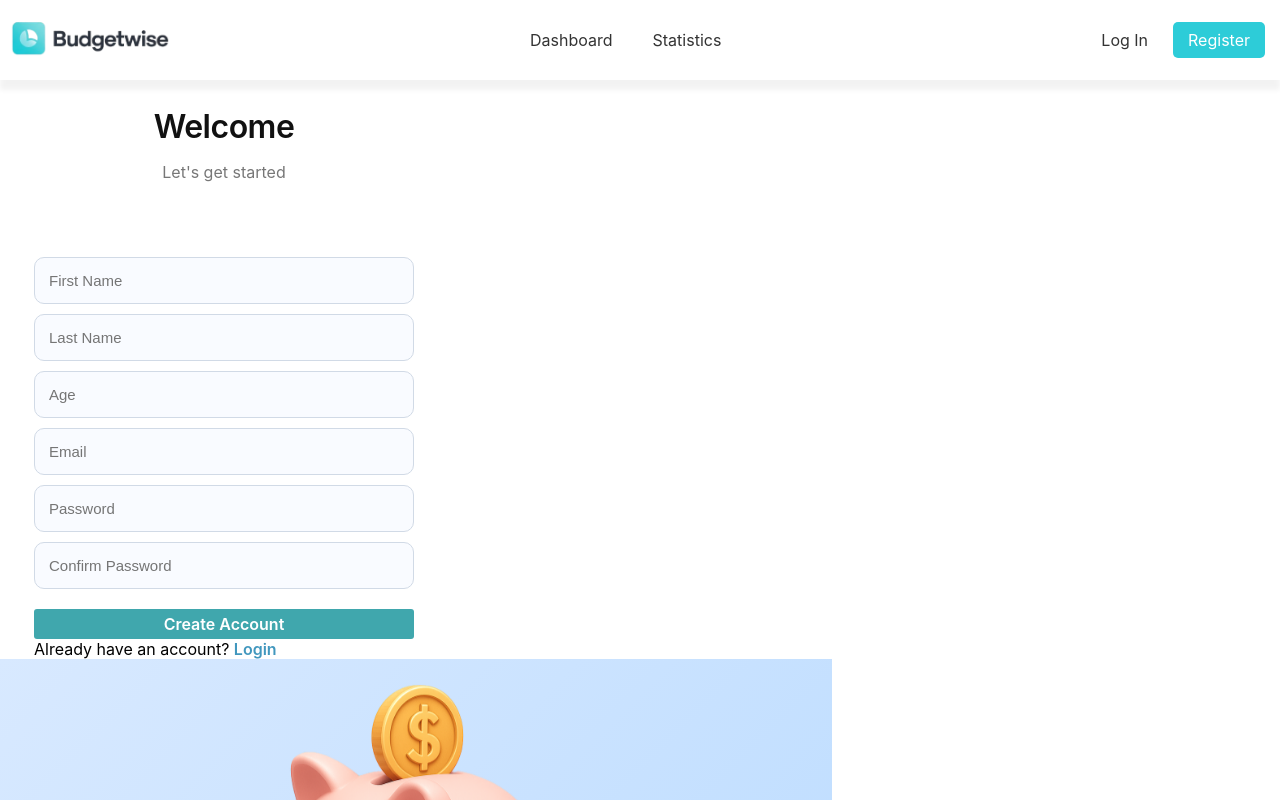
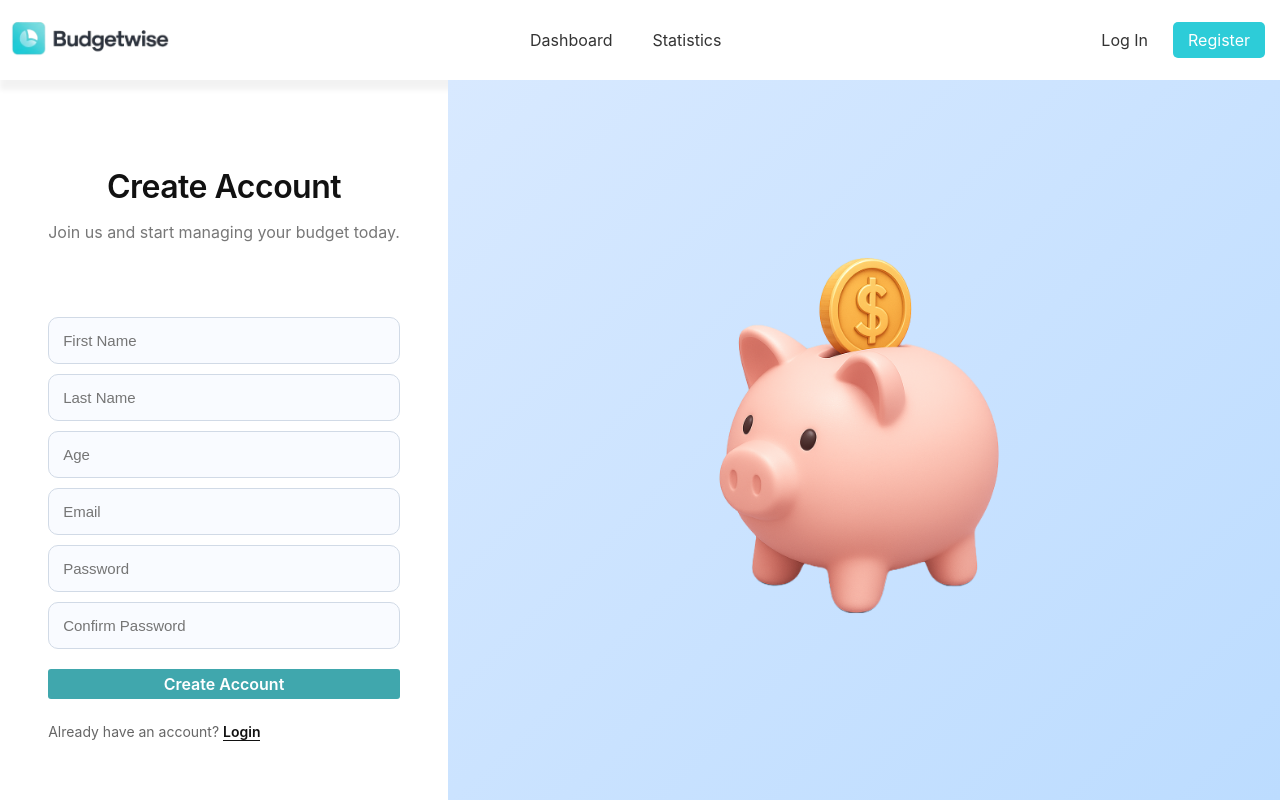
Before and after one commit to DZhivkovv/budgetwise, a React (Create React App) app in the folder frontend/: page /register in a window 1280 px wide. Shown: the top 800 px of the page. Built offline with nearby package versions, Linux system fonts and the light colour scheme; no server answers.

Commit message:
style: refactor registration page to match login layout and utility classes

```diff
--- a/frontend/src/pages/Registration/index.js
+++ b/frontend/src/pages/Registration/index.js
@@ -1,49 +1,46 @@
 import { Link } from 'react-router-dom';
-// Components
+import useRedirectIfAuthenticated from '../../hooks/useRedirectIfAuthenticated';
+
 import RegistrationForm from './RegistrationForm';
-// Hooks
-import useRedirectIfAuthenticated from '../../hooks/useRedirectIfAuthenticated';
-// Global CSS styles.
+
+import piggybank from '../../assets/piggybank.png';
 import '../../styles/forms.css';
 import '../../styles/images.css';
 import '../../styles/layout.css';
 import '../../styles/typography.css';
-// Page-specific CSS styles.
-import './Registration.css';
-// Images
-import piggybank from '../../assets/piggybank.png';
 
 const RegistrationPage = () => {
-  // A hook that checks if the user is already authenticated. If he is, he will be redirected to dashboard page.
+  // Redirect to dashboard page if already logged in.
   useRedirectIfAuthenticated('/dashboard');
 
   return (
-  <main className='g_flex-container g_height-90'>
+    <main className="g_items-in-a-row g_items-in-a-row--flex-wrap--nowrap g_height-90">
 
-    {/* Left section of the page */}
-    <section className='g_left-section'>
-
-      <div className="contentBox">
-
+      <section className="g_left-section">
+        <div>
           <div className="g_text-center">
-          <h2 className="g_title">Welcome</h2>
-          <p className="g_subtitle">Let's get started</p>
+            <h2 className="g_title">Create Account</h2>
+            <p className="g_subtitle">Join us and start managing your budget today.</p>
           </div>
 
-        {/* Registration form component where the user inputs account details. */}
           <RegistrationForm />
 
-          {/* Navigation link for users who already have an account. */}
-        <div> Already have an account? <Link to="/login" className="g_link">Login</Link> </div>
-
+          <div className='g_page-footer-link'>
+            Already have an account?{' '}
+            <Link to="/login" className='g_link g_link--color--black'>
+              Login
+            </Link>
+          </div>
         </div>
       </section>
 
-    {/* Right section of the page */}
-    <section className='g_right-section'>
-      <img src={piggybank} alt="A piggy bank" className="g_width-50 g_floating-image" />
+      <section className="g_right-section">
+        <img
+          src={piggybank}
+          alt="A piggy bank"
+          className="g_floating-image"
+        />
       </section>
-
     </main>
   );
 };
```
Lines whose indentation alone changed are shown as unchanged.
